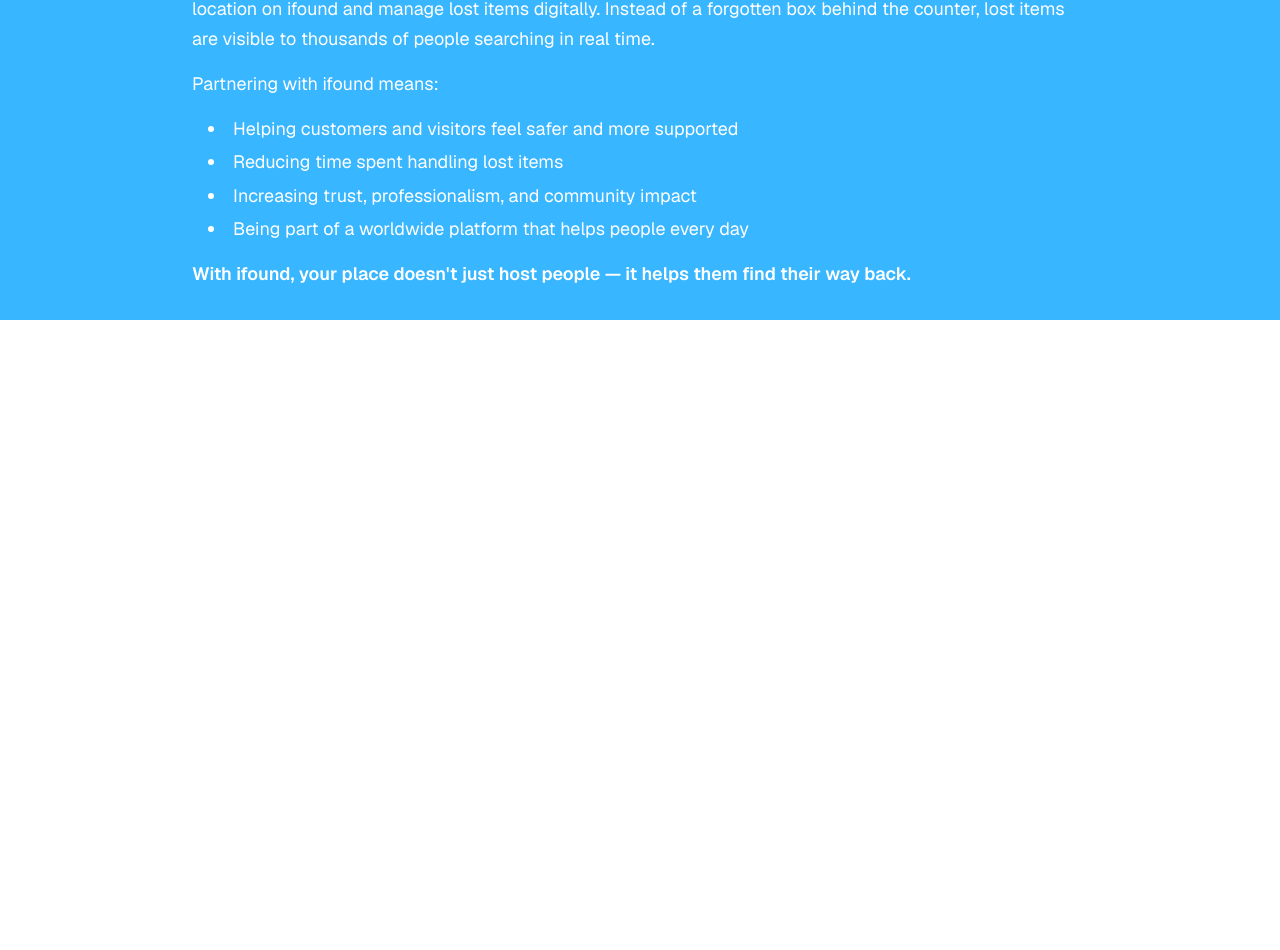
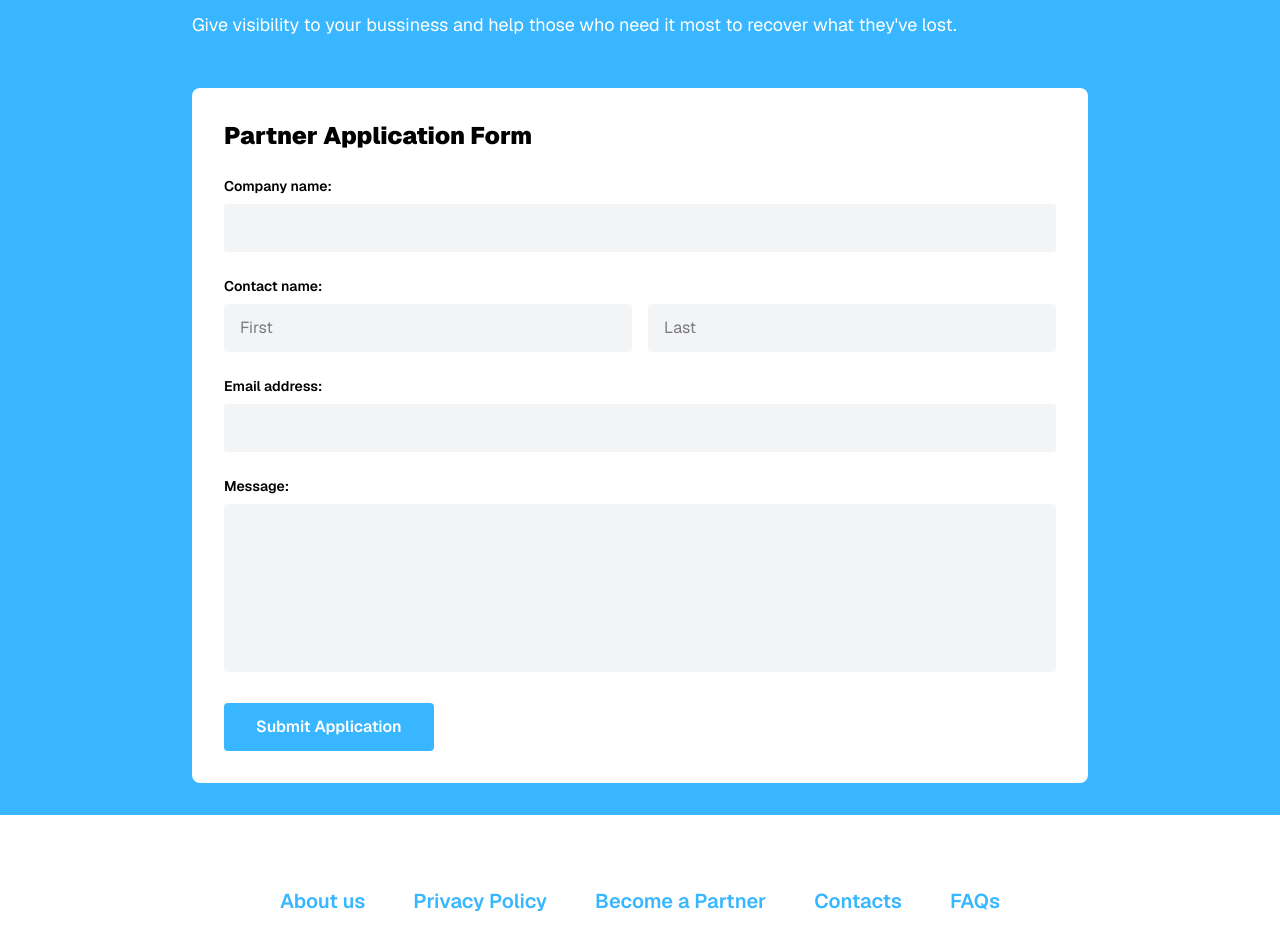
Before and after one commit to real-progenitus/ifound-site, a Next.js app: page /partner in a window 1280 px wide. Shown: the part 636-1586 px from the top of the page. Before the commit the page ends 956 px from the top, so only its background shows below. Built offline with nearby package versions, Linux system fonts and the light colour scheme.

Commit message:
Bottom Section

```diff
--- a/app/about/page.tsx
+++ b/app/about/page.tsx
@@ -2,7 +2,7 @@
 
 export default function About() {
   return (
-    <div className="min-h-screen bg-[#38B6FF] flex items-center justify-center min-[400px]:p-0 font-sans transition-all duration-500 ease-in-out">
+    <div className="min-h-screen font-sans">
       <div className="w-full h-full min-h-screen bg-[#38B6FF] overflow-hidden flex flex-col min-[400px]:block min-[400px]:relative transition-all duration-500 ease-in-out">
         {/* Mobile Navigation */}
         <MobileNav links={[
@@ -54,6 +54,44 @@
           </div>
         </main>
       </div>
+
+      {/* White Section */}
+      <section className="w-full bg-white py-16 px-6 md:px-12 lg:px-16">
+        <div className="max-w-[1200px] mx-auto">
+          <div className="flex flex-wrap gap-4 justify-center">
+            <a
+              href="/about"
+              className="px-4 py-2 text-xl text-[#38B6FF] font-semibold hover:text-[#2FA5EE] transition-colors"
+            >
+              About us
+            </a>
+            <a
+              href="/privacy"
+              className="px-4 py-2 text-xl text-[#38B6FF] font-semibold hover:text-[#2FA5EE] transition-colors"
+            >
+              Privacy Policy
+            </a>
+            <a
+              href="/partner"
+              className="px-4 py-2 text-xl text-[#38B6FF] font-semibold hover:text-[#2FA5EE] transition-colors"
+            >
+              Become a Partner
+            </a>
+            <a
+              href="/contact"
+              className="px-4 py-2 text-xl text-[#38B6FF] font-semibold hover:text-[#2FA5EE] transition-colors"
+            >
+              Contacts
+            </a>
+            <a
+              href="/faqs"
+              className="px-4 py-2 text-xl text-[#38B6FF] font-semibold hover:text-[#2FA5EE] transition-colors"
+            >
+              FAQs
+            </a>
+          </div>
+        </div>
+      </section>
     </div>
   );
 }
--- a/app/page.tsx
+++ b/app/page.tsx
@@ -4,7 +4,7 @@
 
 export default function Home() {
   return (
-    <div className="min-h-screen bg-[#38B6FF] flex items-center justify-center min-[600px]:p-0 font-sans transition-all duration-500 ease-in-out">
+    <div className="min-h-screen font-sans">
       <div className="w-full h-full min-h-screen bg-[#38B6FF] overflow-hidden flex flex-col min-[600px]:block min-[600px]:relative transition-all duration-500 ease-in-out">
         {/* Mobile Navigation */}
         <MobileNav links={[
@@ -89,6 +89,44 @@
           </div>
         </div>
       </div>
+
+      {/* New White Section */}
+      <section className="w-full bg-white py-16 px-6 md:px-12 lg:px-16">
+        <div className="max-w-[1200px] mx-auto">
+          <div className="flex flex-wrap gap-4 justify-center">
+            <a
+              href="/about"
+              className="px-4 py-2 text-xl text-[#38B6FF] font-semibold hover:text-[#2FA5EE] transition-colors"
+            >
+              About us
+            </a>
+            <a
+              href="/privacy"
+              className="px-4 py-2 text-xl text-[#38B6FF] font-semibold hover:text-[#2FA5EE] transition-colors"
+            >
+              Privacy Policy
+            </a>
+            <a
+              href="/partner"
+              className="px-4 py-2 text-xl text-[#38B6FF] font-semibold hover:text-[#2FA5EE] transition-colors"
+            >
+              Become a Partner
+            </a>
+            <a
+              href="/contact"
+              className="px-4 py-2 text-xl text-[#38B6FF] font-semibold hover:text-[#2FA5EE] transition-colors"
+            >
+              Contacts
+            </a>
+            <a
+              href="/faqs"
+              className="px-4 py-2 text-xl text-[#38B6FF] font-semibold hover:text-[#2FA5EE] transition-colors"
+            >
+              FAQs
+            </a>
+          </div>
+        </div>
+      </section>
     </div>
   );
 }
--- a/app/partner/page.tsx
+++ b/app/partner/page.tsx
@@ -2,7 +2,7 @@
 
 export default function Partner() {
   return (
-    <div className="min-h-screen bg-[#38B6FF] flex items-center justify-center min-[400px]:p-0 font-sans transition-all duration-500 ease-in-out">
+    <div className="min-h-screen font-sans">
       <div className="w-full h-full min-h-screen bg-[#38B6FF] overflow-hidden flex flex-col min-[400px]:block min-[400px]:relative transition-all duration-500 ease-in-out">
         {/* Mobile Navigation */}
         <MobileNav links={[
@@ -33,25 +33,125 @@
                 Every day, people lose important things in public places — and many of them are found by staff before their owners ever realize where to look.
               </p>
               <p>
-                By becoming an ifound Partner, your place becomes part of a global lost and found network that helps reunite people with what they've lost — faster and easier.
+                Make your establishment part of the ifound community.
               </p>
               <p>
-                Disco clubs, cafés, shopping malls, gyms, hotels, restaurants, and other public spaces can register their location on ifound and manage lost items digitally. Instead of a forgotten box behind the counter, lost items are visible to thousands of people searching in real time.
+                Disco clubs, cafés, shopping malls, gyms, hotels, restaurants, and other public spaces can register their location on ifound and manage lost items digitally.
               </p>
-              <p>Partnering with ifound means:</p>
-              <ul className="list-disc list-inside ml-4 space-y-1">
-                <li>Helping customers and visitors feel safer and more supported</li>
-                <li>Reducing time spent handling lost items</li>
-                <li>Increasing trust, professionalism, and community impact</li>
-                <li>Being part of a worldwide platform that helps people every day</li>
-              </ul>
-              <p className="font-semibold">
-                With ifound, your place doesn't just host people — it helps them find their way back.
-              </p>
+              <p>Give visibility to your bussiness and help those who need it most to recover what they've lost.</p>
+            </div>
+
+            {/* Partner Form */}
+            <div className="mt-12 bg-white rounded-lg p-8 text-black">
+              <h2 className="text-2xl font-black mb-6">Partner Application Form</h2>
+              <form className="space-y-6">
+                {/* Company name */}
+                <div>
+                  <label htmlFor="company" className="block text-sm font-semibold mb-2">
+                    Company name:
+                  </label>
+                  <input
+                    type="text"
+                    id="company"
+                    className="w-full px-4 py-3 bg-gray-100 border-0 rounded focus:outline-none focus:ring-2 focus:ring-[#38B6FF]"
+                  />
+                </div>
+
+                {/* Contact name */}
+                <div>
+                  <label className="block text-sm font-semibold mb-2">
+                    Contact name:
+                  </label>
+                  <div className="grid grid-cols-1 md:grid-cols-2 gap-4">
+                    <input
+                      type="text"
+                      placeholder="First"
+                      className="w-full px-4 py-3 bg-gray-100 border-0 rounded focus:outline-none focus:ring-2 focus:ring-[#38B6FF]"
+                    />
+                    <input
+                      type="text"
+                      placeholder="Last"
+                      className="w-full px-4 py-3 bg-gray-100 border-0 rounded focus:outline-none focus:ring-2 focus:ring-[#38B6FF]"
+                    />
+                  </div>
+                </div>
+
+                {/* Email address */}
+                <div>
+                  <label htmlFor="email" className="block text-sm font-semibold mb-2">
+                    Email address:
+                  </label>
+                  <input
+                    type="email"
+                    id="email"
+                    className="w-full px-4 py-3 bg-gray-100 border-0 rounded focus:outline-none focus:ring-2 focus:ring-[#38B6FF]"
+                  />
+                </div>
+
+                {/* Message */}
+                <div>
+                  <label htmlFor="message" className="block text-sm font-semibold mb-2">
+                    Message:
+                  </label>
+                  <textarea
+                    id="message"
+                    rows={6}
+                    className="w-full px-4 py-3 bg-gray-100 border-0 rounded focus:outline-none focus:ring-2 focus:ring-[#38B6FF] resize-none"
+                  />
+                </div>
+
+                {/* Submit button */}
+                <div>
+                  <button
+                    type="submit"
+                    className="w-full md:w-auto px-8 py-3 bg-[#38B6FF] text-white font-semibold rounded hover:bg-[#2FA5EE] transition-colors"
+                  >
+                    Submit Application
+                  </button>
+                </div>
+              </form>
             </div>
           </div>
         </main>
       </div>
+
+      {/* White Section */}
+      <section className="w-full bg-white py-16 px-6 md:px-12 lg:px-16">
+        <div className="max-w-[1200px] mx-auto">
+          <div className="flex flex-wrap gap-4 justify-center">
+            <a
+              href="/about"
+              className="px-4 py-2 text-xl text-[#38B6FF] font-semibold hover:text-[#2FA5EE] transition-colors"
+            >
+              About us
+            </a>
+            <a
+              href="/privacy"
+              className="px-4 py-2 text-xl text-[#38B6FF] font-semibold hover:text-[#2FA5EE] transition-colors"
+            >
+              Privacy Policy
+            </a>
+            <a
+              href="/partner"
+              className="px-4 py-2 text-xl text-[#38B6FF] font-semibold hover:text-[#2FA5EE] transition-colors"
+            >
+              Become a Partner
+            </a>
+            <a
+              href="/contact"
+              className="px-4 py-2 text-xl text-[#38B6FF] font-semibold hover:text-[#2FA5EE] transition-colors"
+            >
+              Contacts
+            </a>
+            <a
+              href="/faqs"
+              className="px-4 py-2 text-xl text-[#38B6FF] font-semibold hover:text-[#2FA5EE] transition-colors"
+            >
+              FAQs
+            </a>
+          </div>
+        </div>
+      </section>
     </div>
   );
 }
--- a/app/privacy/page.tsx
+++ b/app/privacy/page.tsx
@@ -2,7 +2,7 @@
 
 export default function Privacy() {
   return (
-    <div className="min-h-screen bg-[#38B6FF] flex items-center justify-center min-[400px]:p-0 font-sans transition-all duration-500 ease-in-out">
+    <div className="min-h-screen font-sans">
       <div className="w-full h-full min-h-screen bg-[#38B6FF] overflow-hidden flex flex-col min-[400px]:block min-[400px]:relative transition-all duration-500 ease-in-out">
         {/* Mobile Navigation */}
         <MobileNav links={[
@@ -72,6 +72,44 @@
           </div>
         </main>
       </div>
+
+      {/* White Section */}
+      <section className="w-full bg-white py-16 px-6 md:px-12 lg:px-16">
+        <div className="max-w-[1200px] mx-auto">
+          <div className="flex flex-wrap gap-4 justify-center">
+            <a
+              href="/about"
+              className="px-4 py-2 text-xl text-[#38B6FF] font-semibold hover:text-[#2FA5EE] transition-colors"
+            >
+              About us
+            </a>
+            <a
+              href="/privacy"
+              className="px-4 py-2 text-xl text-[#38B6FF] font-semibold hover:text-[#2FA5EE] transition-colors"
+            >
+              Privacy Policy
+            </a>
+            <a
+              href="/partner"
+              className="px-4 py-2 text-xl text-[#38B6FF] font-semibold hover:text-[#2FA5EE] transition-colors"
+            >
+              Become a Partner
+            </a>
+            <a
+              href="/contact"
+              className="px-4 py-2 text-xl text-[#38B6FF] font-semibold hover:text-[#2FA5EE] transition-colors"
+            >
+              Contacts
+            </a>
+            <a
+              href="/faqs"
+              className="px-4 py-2 text-xl text-[#38B6FF] font-semibold hover:text-[#2FA5EE] transition-colors"
+            >
+              FAQs
+            </a>
+          </div>
+        </div>
+      </section>
     </div>
   );
 }
```
